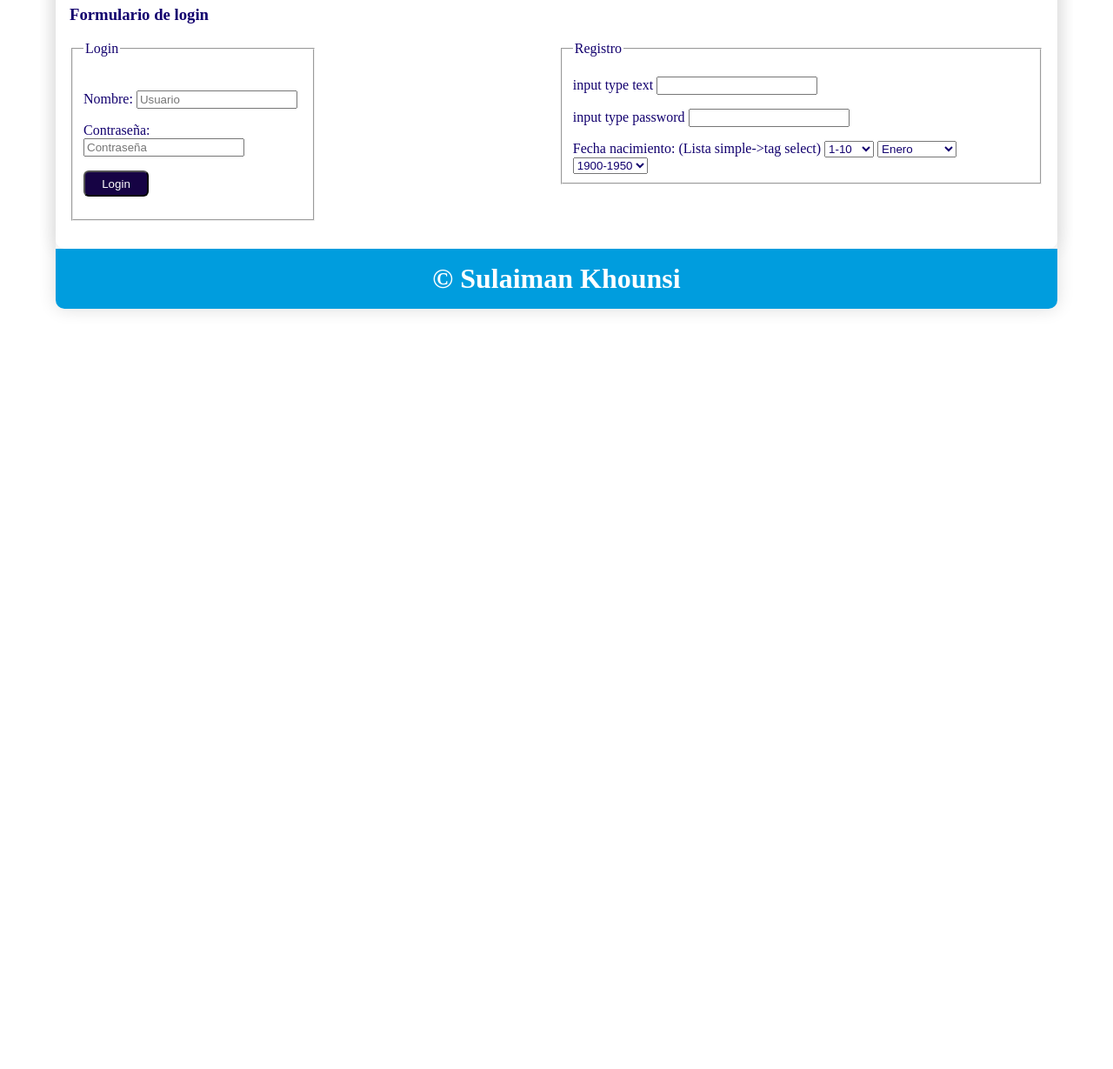
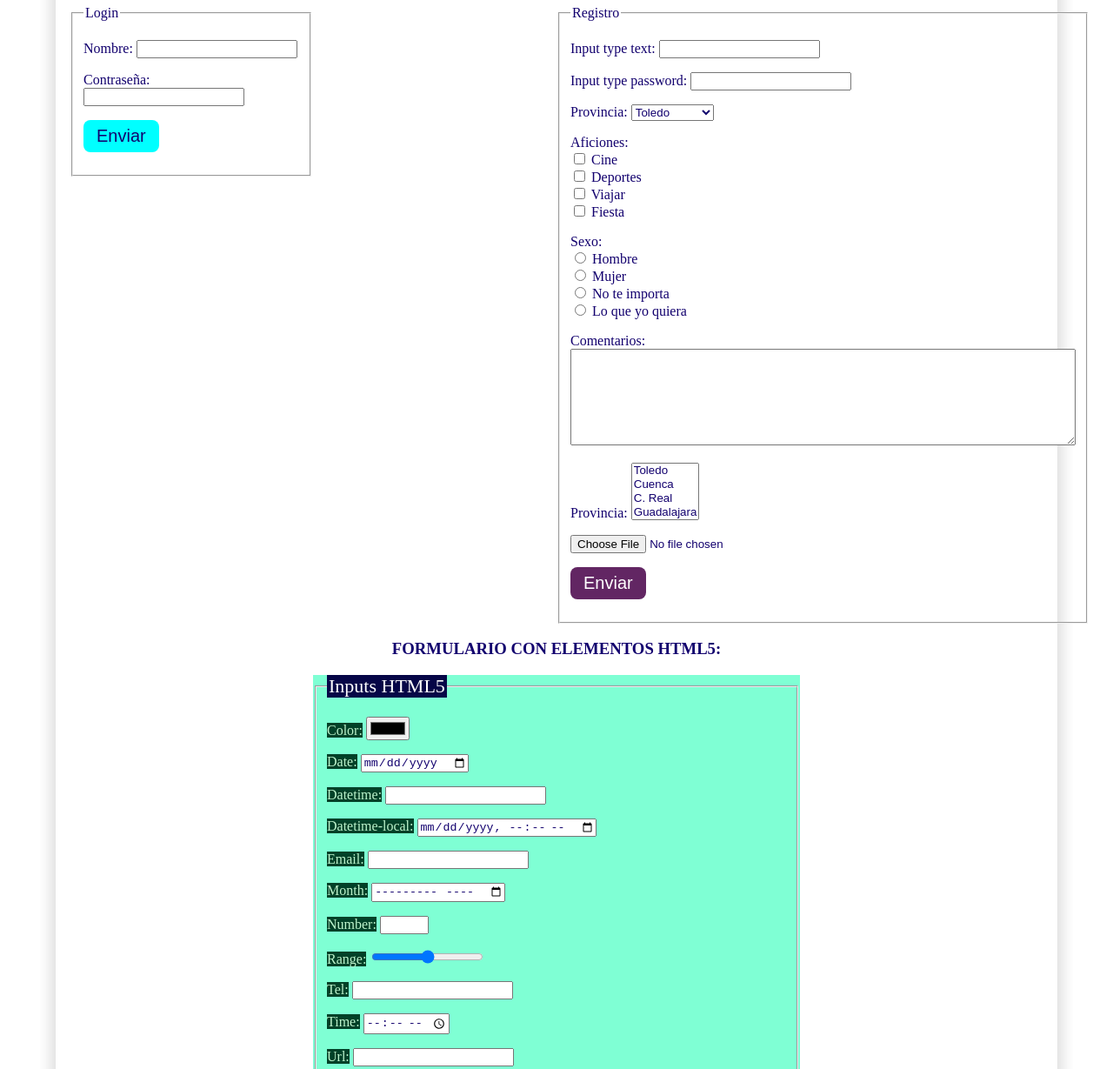
Before and after one commit to ssulaa19/web24, a plain HTML site: page formularios.html in a window 1280 px wide. Shown: the part 260-1489 px from the top of the page at 87% size. Before the commit the page ends 800 px from the top, so only its background shows below. Drawn offline with Linux system fonts and the light colour scheme.

Commit message:
Formularios cambiados

```diff
--- a/css/style.css
+++ b/css/style.css
@@ -371,3 +371,45 @@ audio {
 .pimd {
     background-color: rgb(255, 199, 149);
 }
+.formlogin {
+    float: left;
+    width: 25%;
+}
+.formregister {
+    float: right;
+    width: 50%;
+}
+.cb {
+    clear: both;
+}
+.formhtml5 {
+    width: 50%;
+    margin: 0 auto;
+    background-color: aquamarine;
+}
+.formhtml5 legend {
+    background-color: rgb(6, 6, 71);
+    color: white;
+    font-size: 22px;
+}
+.formhtml5 label {
+    background-color: rgb(1, 65, 40);
+    color: rgb(191, 243, 204);
+    font-size: 16px;
+}
+.btn {
+    border: 0;
+    background-color: aqua;
+    padding: 7px 15px;
+    border-radius: 8px;
+    font-size: 20px;
+}
+.btn-red {
+    background-color: rgb(98, 38, 99);
+    color: white;
+}
+.btn-green {
+    background-color: rgb(23, 44, 4);
+    color: rgb(177, 245, 174);
+    padding: 7px 15px;
+}
--- a/formularios.html
+++ b/formularios.html
@@ -69,49 +69,106 @@
             <div class="p-3">
                 <div id="formularios" class="py-3">
                     <h2 class="text-center">FORMULARIOS</h2>
-                    <form action="#" method="get">
-                        <h3>Formulario de login</h3>
-                        <fieldset class="Login1"> <br />
+                    <form action="#" method="get" class="formlogin">
+                        <fieldset>
                             <legend>Login</legend>
-                            <p>Nombre: <input type="text" name="user" id="user" placeholder="Usuario"> <br /></p>
-                            <p>Contraseña: <input type="password" name="password" id="password" placeholder="Contraseña"> <br /></p>
-                            <p><input type="submit" value="Login" class="loginbutton"></p>
+                            <p>
+                               Nombre: <input type="text" name="user" id="">
+                            </p>
+                            <p>
+                               Contraseña: <input type="password" name="pass" id="">
+                            </p>
+                            <p>
+                                <input type="submit" value="Enviar" class="btn">
+                            </p>
                         </fieldset>
-                        <fieldset class="Signin"> <br />
-                        <legend>Registro</legend>
-                            input type text <input type="text" name="" id=""><br/>
-                            </p>input type password <input type="password" name="" id=""><br/>
-                        </p>Fecha nacimiento: (Lista simple->tag select)
-                            <select name="dia" id="dia">
-                                <option value="1-10">1-10</option>
-                                <option value="11-20">11-20</option>
-                                <option value="21-31">21-31</option>
-                            </select>
-                            <select name="meses" id="meses">
-                                <option value="Enero">Enero</option>
-                                <option value="Febrero">Febrero</option>
-                                <option value="Marzo">Marzo</option>
-                                <option value="Abril">Abril</option>
-                                <option value="Mayo">Mayo</option>
-                                <option value="Junio">Junio</option>
-                                <option value="Julio">Julio</option>
-                                <option value="Agosto">Agosto</option>
-                                <option value="Septiembre">Septiembre</option>
-                                <option value="Octubre">Octubre</option>
-                                <option value="Noviembre">Noviembre</option>
-                                <option value="Diciembre">Diciembre</option>
-                            </select>
-                            <select name="" id="">
-                                <option value="1900-1950">1900-1950</option>
-                                <option value="1951-2000">1951-2000</option>
-                                <option value="2001-2024">2001-2024</option>
-                            </select> <br/>
+                    </form>
+                    <form action="#" method="get" class="formregister">
+                        <fieldset>
+                            <legend>Registro</legend>
+                            <p><label for="">Input type text:</label>
+                                <input type="text" name="user" id="">
+                            </p>
+                            <p>
+                                <label for="">Input type password:</label>
+                                <input type="password" name="pass" id="">
+                            </p>
+                            <p>
+                                <label for="">Provincia:</label>
+                                <select name="provincia" id="">
+                                    <option value="1">Toledo</option>
+                                    <option value="2">Cuenca</option>
+                                    <option value="3">C. Real</option>
+                                    <option value="4">Guadalajara</option>
+                                    <option value="5">Albacete</option>
+                                </select>
+                            </p>
+                            <p>
+                                <label for="">Aficiones:</label><br/>
+                                <input type="checkbox" name="cine" id=""> Cine<br/>
+                                <input type="checkbox" name="deportes" id=""> Deportes<br/>
+                                <input type="checkbox" name="viajar" id=""> Viajar<br/>
+                                <input type="checkbox" name="fiesta" id=""> Fiesta<br/>
+                            </p>
+                            <p>
+                                <label for="">Sexo:</label><br/>
+                                <input type="radio" name="Sexo" id=""> Hombre<br/>
+                                <input type="radio" name="Sexo" id=""> Mujer<br/>
+                                <input type="radio" name="Sexo" id=""> No te importa<br/>
+                                <input type="radio" name="Sexo" id=""> Lo que yo quiera<br/>
+                            </p>
+                            <p>
+                                <label for="">Comentarios:</label><br />
+                                <textarea name="comment" id="" cols="70" rows="7"></textarea>
+                            </p>
+                            <p>
+                                <label for="">Provincia:</label>
+                                <select name="provincia" id="" multiple>
+                                    <option value="1">Toledo</option>
+                                    <option value="2">Cuenca</option>
+                                    <option value="3">C. Real</option>
+                                    <option value="4">Guadalajara</option>
+                                    <option value="5">Albacete</option>
+                                </select>
+                            </p>
+                            <p>
+                                <input type="file" name="foto" id="">
+                            </p>
+                            <p>
+                                <input type="submit" value="Enviar" class="btn btn-red">
+                            </p>
+
                         </fieldset>
                     </form>
                     <div class="cb"></div>
+                    <h3 class="text-center">FORMULARIO CON ELEMENTOS HTML5:</h3>
+                    <form action="kk.php" method="post" class="formhtml5">
+                        <fieldset>
+                            <legend>Inputs HTML5</legend>
+                            <p><label for="">Color:</label> <input type="color" name="color" id=""></p>
+                            <p><label for="">Date:</label> <input type="date" name="date" id=""></p>
+                            <p><label for="">Datetime:</label> <input type="datetime" name="datetime" id=""></p>
+                            <p><label for="">Datetime-local:</label> <input type="datetime-local" name="datetime-local"
+                                    id=""></p>
+                            <p><label for="">Email:</label> <input type="email" name="email" id=""></p>
+                            <p><label for="">Month:</label> <input type="month" name="month" id=""></p>
+                            <p><label for="">Number:</label> <input type="number" name="number" id="" step="2" min="10"
+                                    max="30"></p>
+                            <p><label for="">Range:</label> <input type="range" name="range" id="" step="2" min="10"
+                                    max="30"></p>
+                            <p><label for="">Tel:</label> <input type="tel" name="tel" id=""></p>
+                            <p><label for="">Time:</label> <input type="time" name="time" id=""></p>
+                            <p><label for="">Url:</label> <input type="url" name="url" id=""></p>
+                            <p><label for="">Week:</label> <input type="week" name="week" id=""></p>
+                            <p><input type="submit" value="Aceptar" id="" class="btn btn-green"></p>
+                        </fieldset>
+                    </form>
+
+
+
+                    <div class="cb"></div>
                 </div>
             </div>
-
         </main>
         <footer>
             <h1 class="bg-azul-o text-center text-white py-3">&copy; Sulaiman Khounsi</h1>
```
